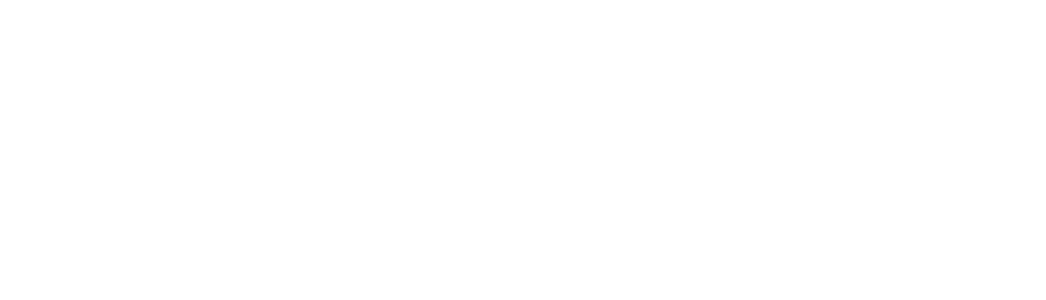
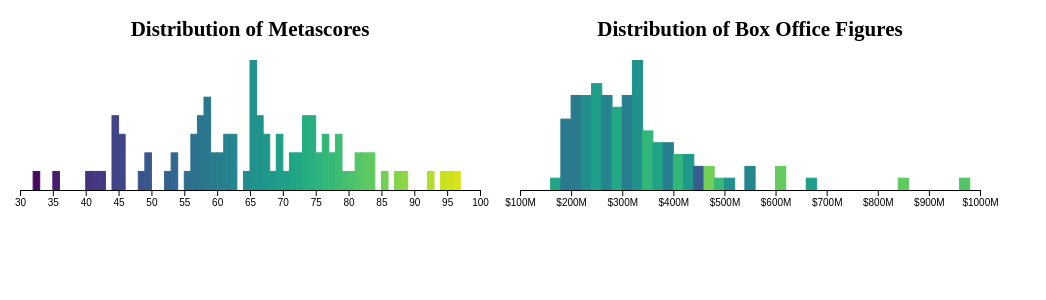
Before and after one commit to sxywu/react-d3-example, a React (Create React App) app: page / in a window 1280 px wide. Shown: the top 300 px of the page, without its empty margins (0-1046 px from the left). Built offline with nearby package versions, Linux system fonts and the light colour scheme; the HTML template or start-up script is replaced by a standard one.

Commit message:
Add histogram

```diff
--- a/src/App.js
+++ b/src/App.js
@@ -1,13 +1,17 @@
 import React, { Component } from 'react';
+import * as d3 from "d3";
 import _ from "lodash";
 
-const startYear = 2013;
-const numYears = 5;
+import Histogram from './visualizations/Histogram';
+
+const startYear = 2008;
+const numYears = 10;
 
 class App extends Component {
   state = {
     movies: [],
-    filteredMovies: [],
+    filtered: [],
+    colors: d3.scaleSequential(d3.interpolateViridis),
   };
 
   componentDidMount() {
@@ -18,6 +22,11 @@
           .map(d => Object.assign(d, {date: new Date(d.date)}))
           .filter(d => d.boxOffice && d.year >= startYear)
           .value();
+          console.log(movies)
+
+        const colorDomain = d3.extent(movies, d => d.score);
+        this.state.colors.domain(colorDomain).nice();
+
         this.setState({movies});
       });
   }
@@ -25,7 +34,15 @@
   render() {
     return (
       <div>
-
+        <div style={{display: 'inline-block'}}>
+          <h2>Distribution of Metascores</h2>
+          <Histogram {...this.state} attr='score' />
+        </div>
+        <div style={{display: 'inline-block'}}>
+          <h2>Distribution of Box Office Figures</h2>
+          <Histogram {...this.state} attr='boxOffice'
+            format={d => `$${parseInt(d/ 1000000)}M`} />
+        </div>
       </div>
     )
   }
--- a/src/index.css
+++ b/src/index.css
@@ -2,21 +2,11 @@
   margin: 0;
   padding: 0;
   font-family: 'Libre Baskerville', serif;
+  font-size: 14px;
 }
 
-select, option {
-  font-family: 'Libre Baskerville', serif;
-}
-
-select {
-  font-size: 32px;
-  margin-left: 12px;
-}
-
-svg {
-  border: 1px solid #666;
-  margin: 5px;
-  vertical-align: top;
+h1, h2, h3 {
+  text-align: center;
 }
 
 svg text {
--- /dev/null
+++ b/src/visualizations/Histogram.js
@@ -0,0 +1,77 @@
+import React, { Component } from 'react';
+import * as d3 from "d3";
+
+const width = 500;
+const height = 150;
+const margin = {top: 0, right: 20, bottom: 20, left: 20};
+
+class Histogram extends Component {
+  state = {
+    bars: [],
+  }
+
+  xAxis = d3.axisBottom();
+
+  static getDerivedStateFromProps(nextProps) {
+    const {movies, filtered, colors, attr} = nextProps;
+    if (!movies.length) return {};
+
+    // x is the attribute
+    const xDomain = d3.extent(movies, d => d[attr]);
+    const xScale = d3.scaleLinear()
+      .domain(xDomain).nice().range([margin.left, width - margin.right]);
+
+    // get the bins
+    const histogram = d3.histogram()
+      .domain(xScale.domain())
+      .thresholds(xScale.ticks(50))
+      .value(d => d[attr]);
+    let bins = histogram(movies);
+
+    // calculate y from the bins
+    const yMax = d3.max(bins, d => d.length);
+    const yScale = d3.scaleLinear()
+      .domain([0, yMax]).range([height - margin.bottom, margin.top]);
+
+    // calculate rect bar for each bin
+    const bars = bins.map(d => {
+      const {x0, x1} = d;
+      const x = xScale(x0);
+      const y = yScale(d.length);
+      const median = d3.median(d, d => d.score) || 0;
+
+      return {
+        x,
+        width: xScale(x1) - x,
+        y,
+        height: height - margin.bottom - y,
+        fill: colors(median),
+      }
+    });
+
+    return {bars, xScale};
+  }
+
+  componentDidUpdate() {
+    this.xAxis.scale(this.state.xScale).tickFormat(this.props.format);
+    d3.select(this.refs.xAxis).call(this.xAxis);
+  }
+
+  render() {
+    return (
+      <svg width={width} height={height}>
+        <g className='bars'>
+          {
+            this.state.bars.map((d, i) =>
+              <rect key={i} x={d.x} width={d.width}
+                y={d.y} height={d.height}
+                fill={d.fill} stroke={d.fill} />)
+          }
+        </g>
+        <g ref='xAxis' className='xAxis' transform={`translate(0, ${height - margin.bottom})`} />
+      </svg>
+    )
+  }
+}
+
+export default Histogram;
```
